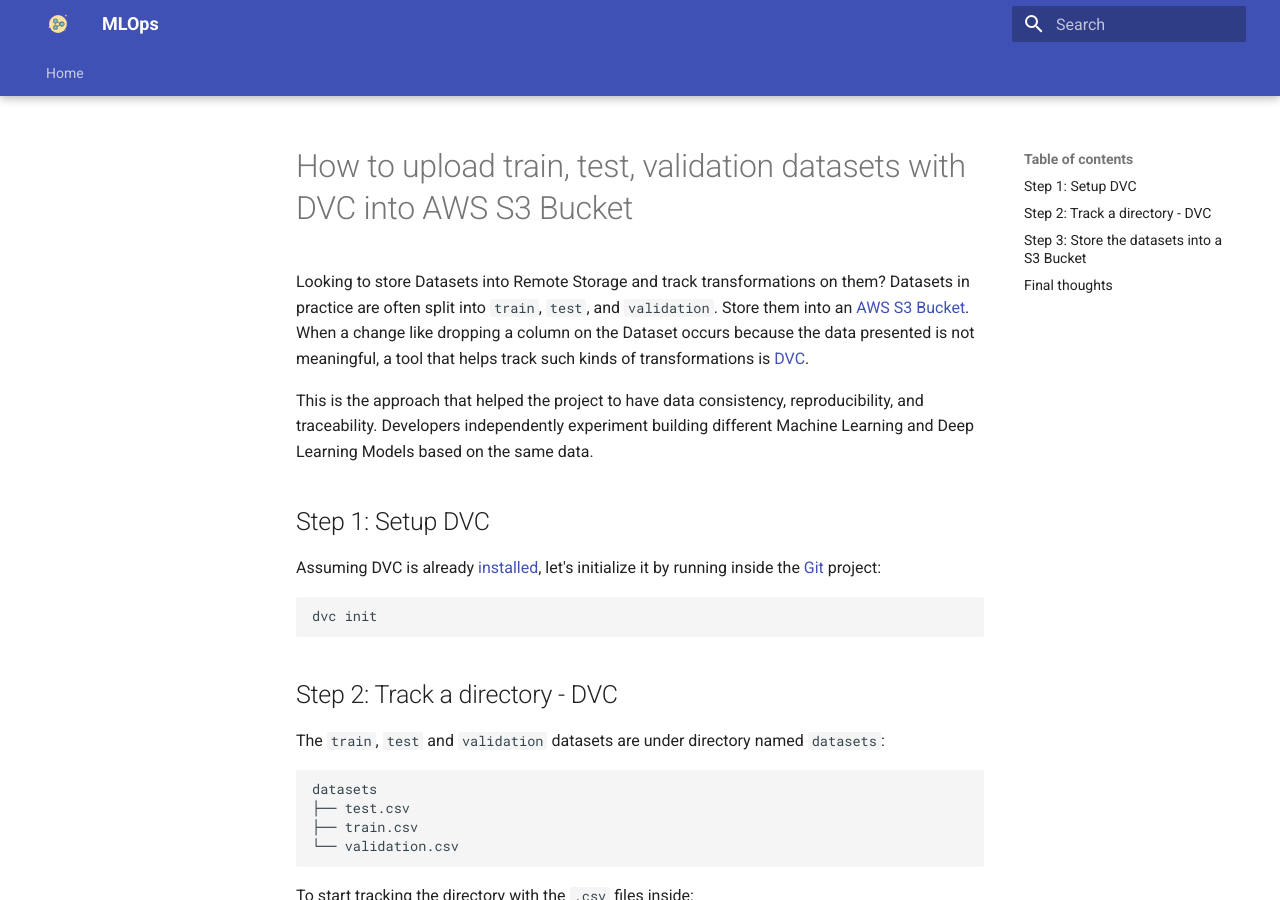
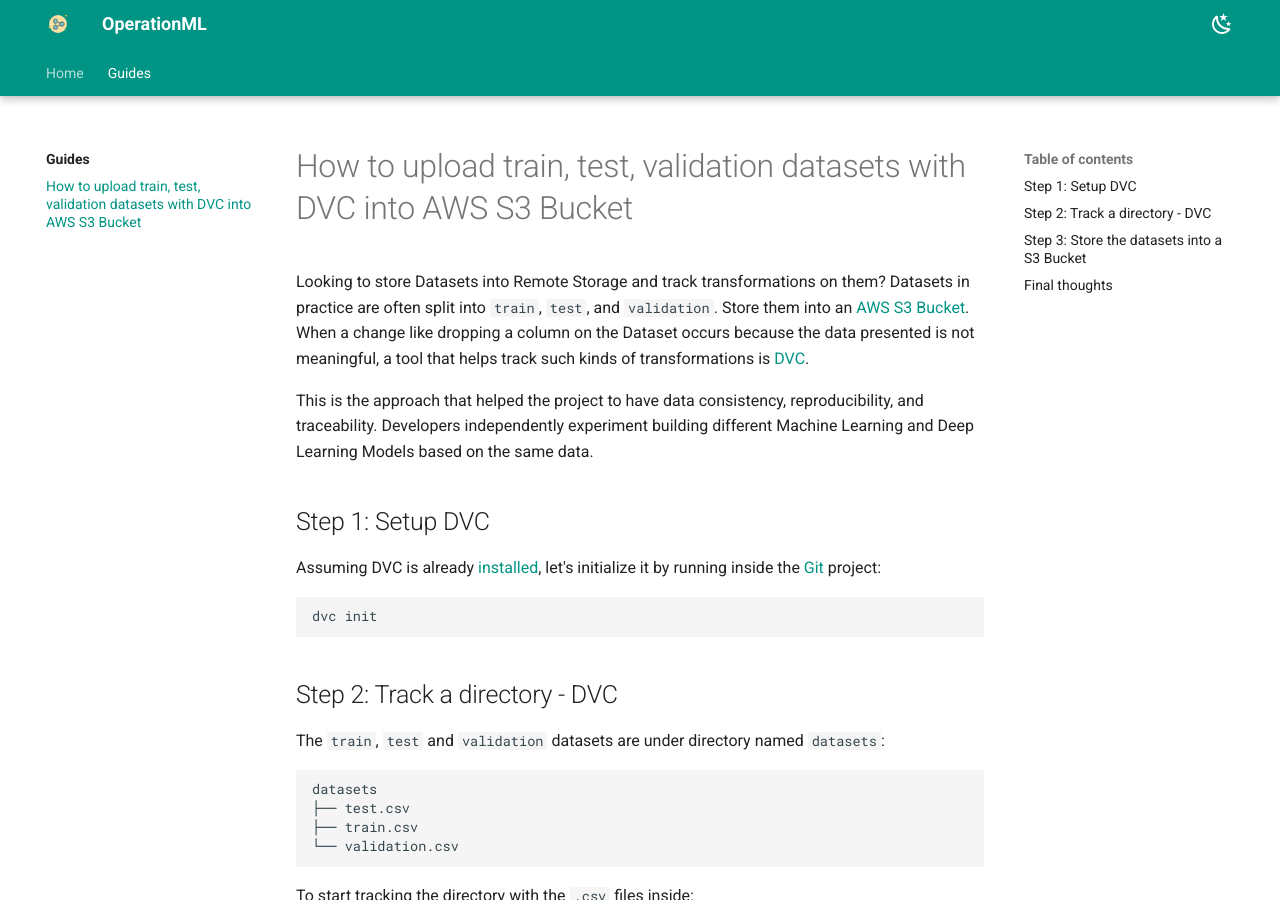
Before and after one commit to slaily/operationml-site, an MkDocs documentation site: the page built from docs/guides/how-to-upload-train-test-validation-datasets-with-dvc-into-s3-bucket.md, in a window 1280 px wide and 900 px high. Built offline with MkDocs 1.6.1 and Material for MkDocs 9.7.7, drawn with Linux system fonts in a browser that asks for light colours.

Commit message:
Extend MkDocs file

```diff
--- a/mkdocs.yml
+++ b/mkdocs.yml
@@ -1,14 +1,33 @@
-site_name: MLOps
-site_url: https://mlopspace.com
+site_name: OperationML
+site_url: https://operation-ml.com
 extra:
-  homepage: https://mlopspace.com
+  homepage: https://operation-ml.com
 nav:
   - Home: index.md
+  - Guides:
+    - guides/index.md
+    - guides/how-to-upload-train-test-validation-datasets-with-dvc-into-s3-bucket.md
 theme:
   name: material
   logo: assets/images/logo.svg
   favicon: assets/images/logo.svg
   language: en
+  palette:
+    - scheme: default
+      primary: teal
+      accent: teal
+      toggle:
+        icon: material/weather-night
+        name: Switch to dark mode
+    - scheme: slate
+      primary: orange
+      accent: orange
+      toggle:
+        icon: material/weather-sunny
+        name: Switch to light mode
   features:
     - navigation.tabs
     - navigation.tabs.sticky
+    - navigation.indexes
+    - navigation.top
+plugins: []
```
